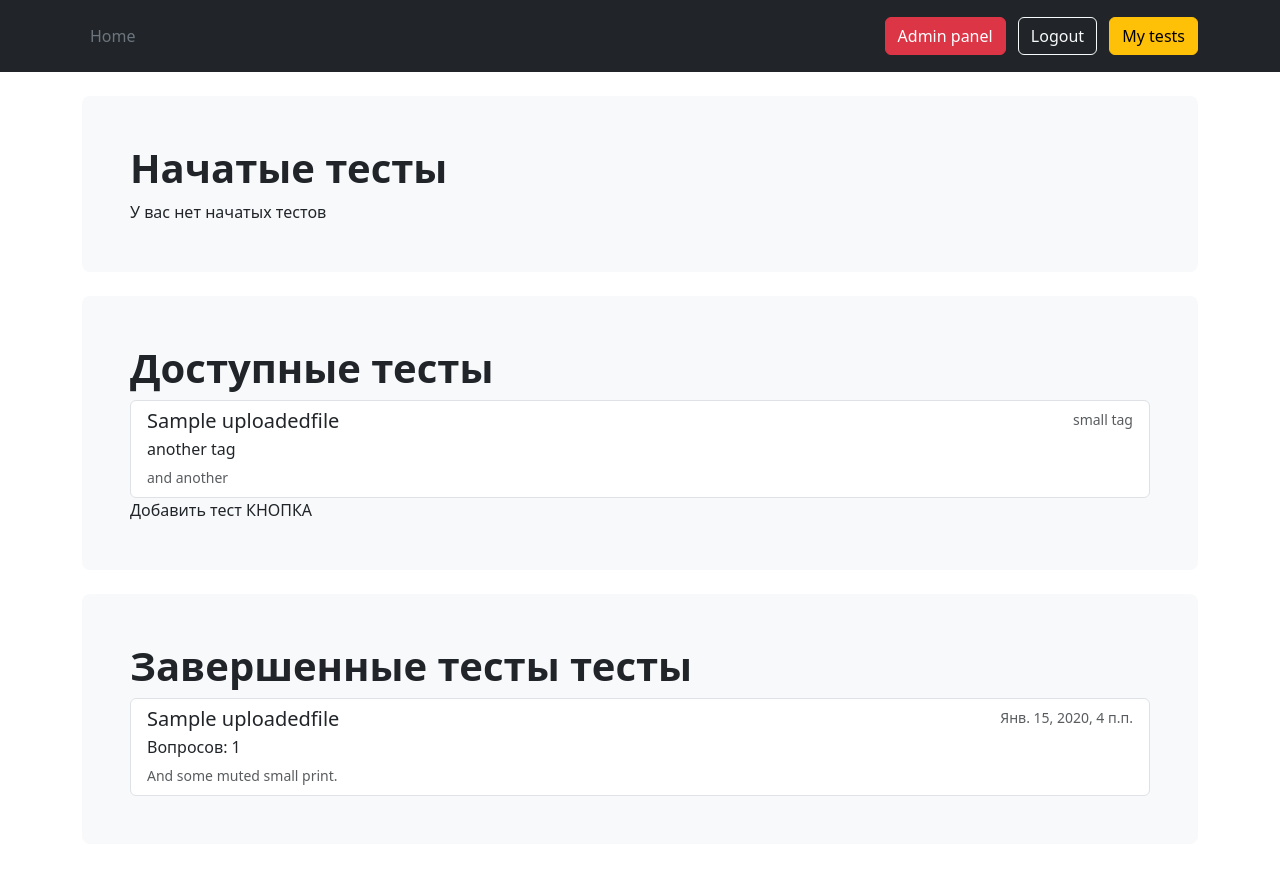
After one commit to ferZyx/tolyanQuiz, a Django app: page /mytests/ in a window 1280 px wide. The commit adds this page. Run offline with Django 3.2, Linux system fonts and the light colour scheme; a user stored in the database is signed in; tables that the repository leaves empty hold one stand-in row (values such as "Sample post"); some libraries are stand-ins or nearby versions.

Commit message:
added normal mytest menu

```diff
--- a/mainQuizApp/templates/mainQuizApp/base.html
+++ b/mainQuizApp/templates/mainQuizApp/base.html
@@ -25,7 +25,7 @@
                 <a href="/admin" class="btn btn-danger me-2">Admin panel</a>
                 {% endif %}
                 <a href="{% url 'logout' %}" class="btn btn-outline-light me-2">Logout</a>
-                <a href="{% url 'tests' %}" class="btn btn-warning">My tests</a>
+                <a href="{% url 'mytests' %}" class="btn btn-warning">My tests</a>
 
             </div>
             {% else %}
--- /dev/null
+++ b/mainQuizApp/templates/mainQuizApp/mytests.html
@@ -0,0 +1,82 @@
+{% extends 'mainQuizApp/base.html' %}
+
+{% load myapp_tags %}
+
+
+{% block title %}{{title}}{% endblock %}
+{% block content %}
+
+
+<div class="p-5 mb-4 bg-light rounded-3">
+    <h1 class="display-6 fw-bold">Начатые тесты</h1>
+    {% if started_tests %}
+    <div class="list-group">
+        {% for test in started_tests %}
+        <a href="{% url 'test-view' test.pk %}" class="list-group-item list-group-item-action">
+            <div class="d-flex w-100 justify-content-between">
+                <h5 class="mb-1">{{ test.file__name }}</h5>
+                <small class="text-muted">{{ test.started_at|time_since }}</small>
+            </div>
+            <p class="mb-1">Вопросов: {{ test.question_count }}</p>
+            <small class="text-muted">And some muted small print.</small>
+        </a>
+        {% endfor%}
+
+
+    </div>
+
+    {% else %}
+    У вас нет начатых тестов
+    {% endif %}
+
+
+</div>
+<div class="p-5 mb-4 bg-light rounded-3">
+    <h1 class="display-6 fw-bold">Доступные тесты</h1>
+    {% if files %}
+    <div class="list-group">
+        {% for file in files %}
+        <a href="#" class="list-group-item list-group-item-action">
+            <div class="d-flex w-100 justify-content-between">
+                <h5 class="mb-1">{{ file.name }}</h5>
+                <small class="text-muted">small tag</small>
+            </div>
+            <p class="mb-1">another tag</p>
+            <small class="text-muted">and another</small>
+        </a>
+        {% endfor%}
+
+
+    </div>
+
+    {% else %}
+    У вас нет доступных тестов тестов
+    {% endif %}
+    Добавить тест КНОПКА
+
+</div>
+<div class="p-5 mb-4 bg-light rounded-3">
+    <h1 class="display-6 fw-bold">Завершенные тесты тесты</h1>
+    {% if finished_tests %}
+    <div class="list-group">
+        {% for test in finished_tests %}
+        <a href="{% url 'test-view' test.pk %}" class="list-group-item list-group-item-action">
+            <div class="d-flex w-100 justify-content-between">
+                <h5 class="mb-1">{{ test.file__name }}</h5>
+                <small class="text-muted">{{ test.finished_at }}</small>
+            </div>
+            <p class="mb-1">Вопросов: {{ test.question_count }}</p>
+            <small class="text-muted">And some muted small print.</small>
+        </a>
+        {% endfor%}
+
+
+    </div>
+
+    {% else %}
+    У вас нет завершенных тестов
+    {% endif %}
+
+
+</div>
+{% endblock %}
--- /dev/null
+++ b/mainQuizApp/templatetags/__init__.py
@@ -0,0 +1 @@
+from .myapp_tags import time_since
--- a/mainQuizApp/urls.py
+++ b/mainQuizApp/urls.py
@@ -11,9 +11,9 @@ urlpatterns = [
     path('login/', user_login, name='login'),
     path('logout/', user_logout, name='logout'),
     path('register/', user_register, name='register'),
-    path('tests/', login_required(files_view), name='tests'),
+    path('mytests/', login_required(mytests_view), name='mytests'),
     path('test_config/', login_required(test_view), name='test'),
-    path('testing/<test_id>', login_required(testing_page), name='testing_page'),
+    path('test-view/<test_id>', login_required(testing_page), name='test-view'),
 
 ]
 urlpatterns += static(settings.STATIC_URL, document_root=settings.STATIC_ROOT)
--- a/mainQuizApp/views.py
+++ b/mainQuizApp/views.py
@@ -16,27 +16,33 @@ def main_page(request):
     return render(request, 'mainQuizApp/index.html')
 
 
-def files_view(request):
-    if request.method == 'POST':
-        file = request.FILES['file']
-        content = file.read()
-        with open(f'{base_dir}\\mainQuizApp\\temp\\{request.user.username}.docx', 'wb') as f:
-            f.write(content)
-        file_id = upload_with_conversion(f'{base_dir}\\mainQuizApp\\temp\\{request.user.username}.docx')
-        if file_id:
-            messages.success(request, 'Congratulations by brother! Uploaded successful!!!')
-            new_file = UploadedFile(user=request.user, file_id=file_id, name=file.name)
-            new_file.save()
-            os.remove(f'{base_dir}\\mainQuizApp\\temp\\{request.user.username}.docx')
-            return redirect('tests')
-        else:
-            messages.error(request, 'Something was wrong. Talk with admin about it! Dont be shy, poops :3')
-    files = UploadedFile.objects.filter(user=request.user)
-    tests = Tests.objects.filter(user=request.user)
-    context_data = {'files': files,
-                    'tests': tests,
-                    'title':' Мои тесты'}
-    return render(request, 'mainQuizApp/tests.html', context=context_data)
+def mytests_view(request):
+    # if request.method == 'POST':
+    #     file = request.FILES['file']
+    #     content = file.read()
+    #     with open(f'{base_dir}\\mainQuizApp\\temp\\{request.user.username}.docx', 'wb') as f:
+    #         f.write(content)
+    #     file_id = upload_with_conversion(f'{base_dir}\\mainQuizApp\\temp\\{request.user.username}.docx')
+    #     if file_id:
+    #         messages.success(request, 'Congratulations by brother! Uploaded successful!!!')
+    #         new_file = UploadedFile(user=request.user, file_id=file_id, name=file.name)
+    #         new_file.save()
+    #         os.remove(f'{base_dir}\\mainQuizApp\\temp\\{request.user.username}.docx')
+    #         return redirect('tests')
+    #     else:
+    #         messages.error(request, 'Something was wrong. Talk with admin about it! Dont be shy, poops :3')
+    # files = UploadedFile.objects.filter(user=request.user)
+    started_tests = Tests.objects.filter(user=request.user, is_finished=False).values('file__name', 'question_count',
+                                                                                      'started_at', 'pk')
+    finished_tests = Tests.objects.filter(user=request.user, is_finished=True).values('file__name', 'question_count',
+                                                                                      'finished_at', 'pk')
+    files = UploadedFile.objects.filter(user=request.user).values('name', 'file_id')
+    context_data = {'title': ' Мои тесты',
+                    'started_tests': started_tests,
+                    'finished_tests': finished_tests,
+                    'files': files,
+                    }
+    return render(request, 'mainQuizApp/mytests.html', context=context_data)
 
 
 def test_view(request):
--- a/quizEVO/settings.py
+++ b/quizEVO/settings.py
@@ -106,7 +106,7 @@ AUTH_PASSWORD_VALIDATORS = [
 
 LANGUAGE_CODE = 'ru'
 
-TIME_ZONE = 'UTC'
+TIME_ZONE = 'Asia/Almaty'
 
 USE_I18N = True
 
@@ -119,7 +119,7 @@ USE_TZ = True
 
 STATIC_URL = '/static/'
 STATIC_ROOT = os.path.join(BASE_DIR, 'static')
-STATICFILES_DIRS = (os.path.join(BASE_DIR, 'mainQuizApp/static'),os.path.join(BASE_DIR, 'static'),)
+STATICFILES_DIRS = (os.path.join(BASE_DIR, 'mainQuizApp/static'),)
 
 MEDIA_URL = '/media/'
 MEDIA_ROOT = os.path.join(BASE_DIR, 'media')
```
Also changed, not shown: mainQuizApp/models.py (+7 -0 lines), mainQuizApp/templatetags/myapp_tags.py (added, +9 -0 lines).
